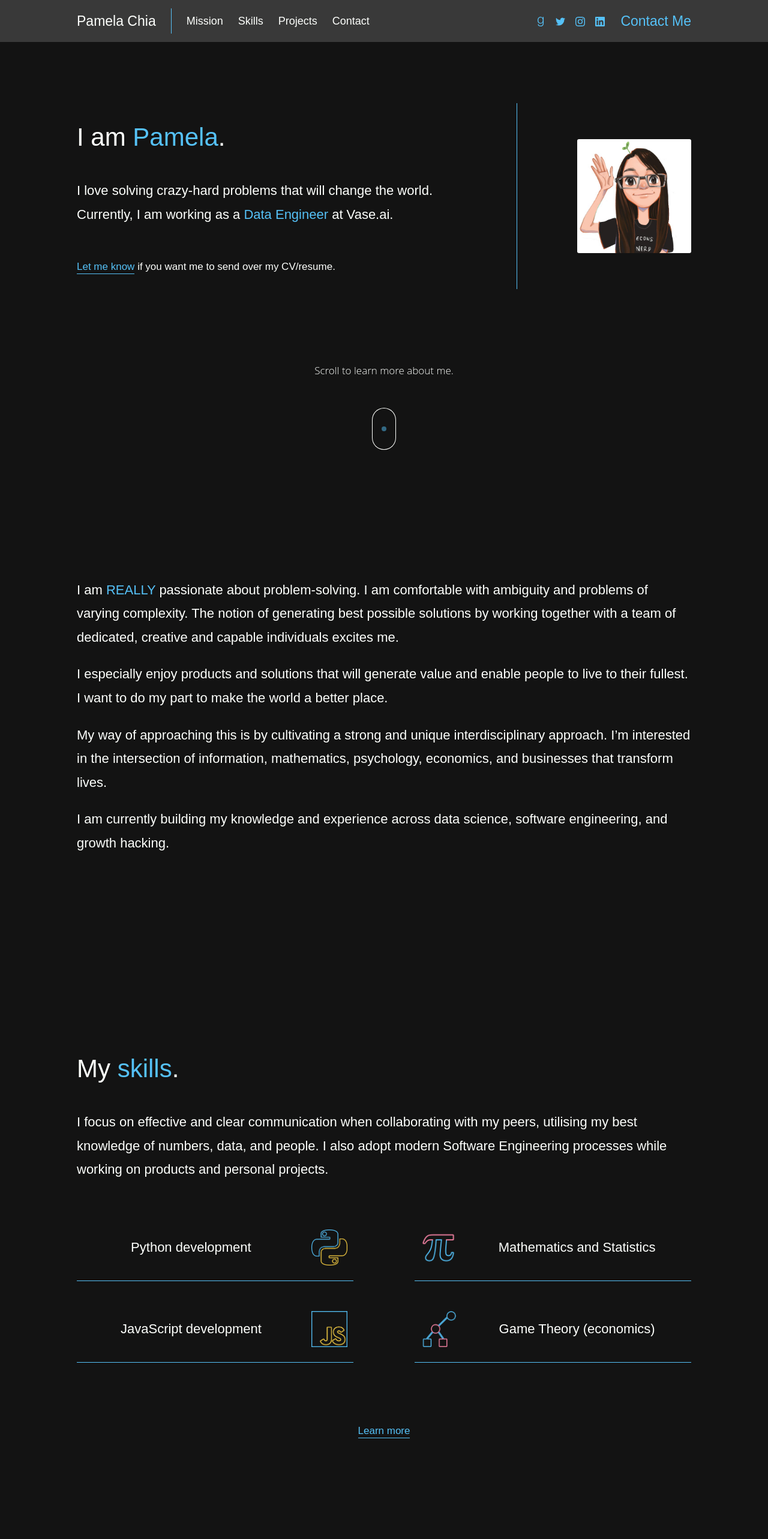
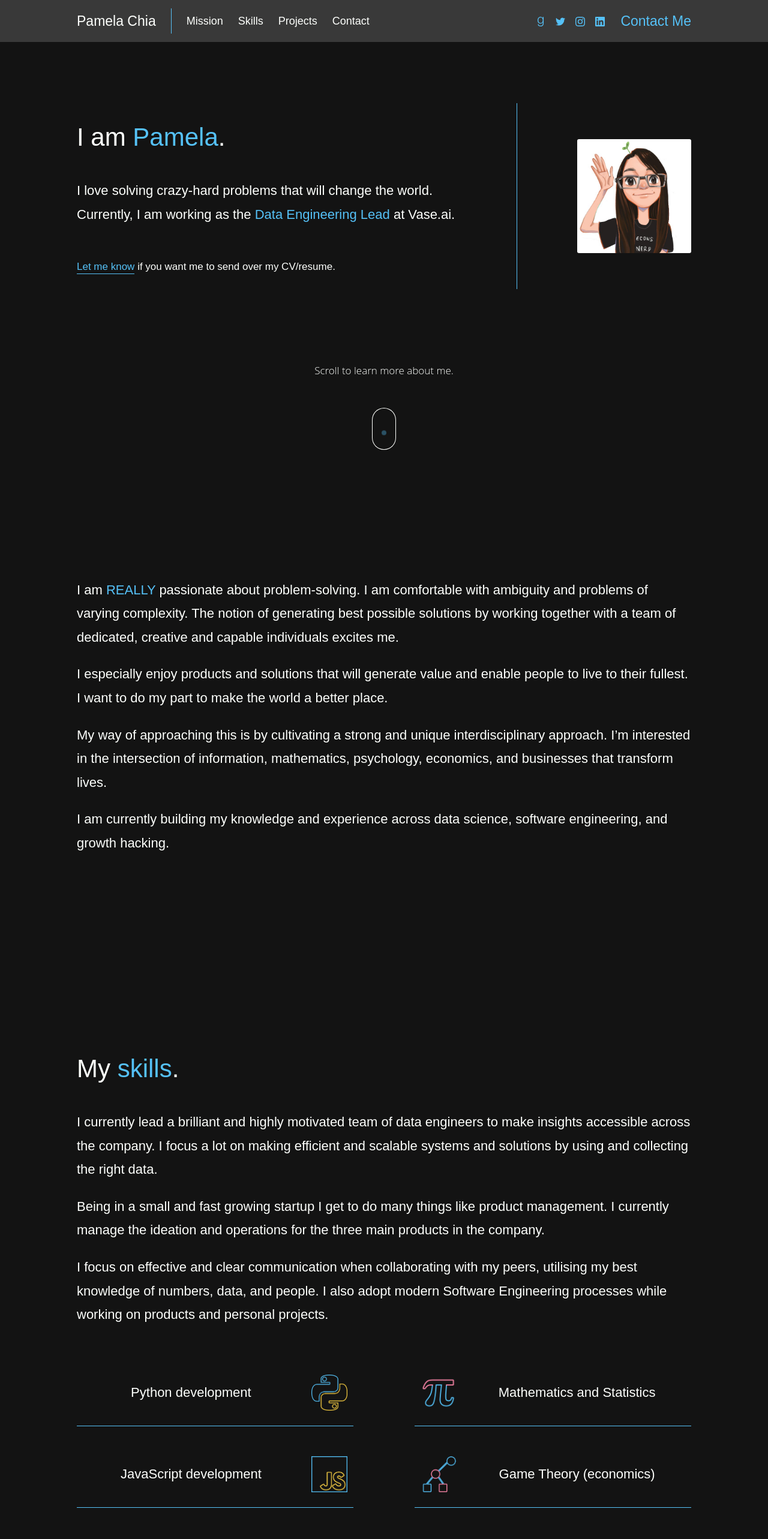
Before and after one commit to pamelachia/portfolio, a React (Create React App) app: page / in a window 1280 px wide. Shown: the top 2566 px of the page at 60% size. Built offline with nearby package versions, Linux system fonts and the light colour scheme; what webfontloader would draw is missing.

Commit message:
Update work related details

```diff
--- a/src/components/Sections/Myself.jsx
+++ b/src/components/Sections/Myself.jsx
@@ -128,8 +128,8 @@ class Myself extends Component {
                             I love solving crazy-hard problems that will change
                             the world.
                             <br />
-                            Currently, I am working as a{" "}
-                            <Accent>Data Engineer</Accent> at Vase.ai.
+                            Currently, I am working as the{" "}
+                            <Accent>Data Engineering Lead</Accent> at Vase.ai.
                         </Subtitle>
                         <div className={cvStyle}>
                             <Link
--- a/src/components/Sections/Projects.jsx
+++ b/src/components/Sections/Projects.jsx
@@ -142,12 +142,11 @@ class Projects extends Component {
                             title="Meetups and Events"
                             imgSrc={DataCouncilImg}
                             type="company"
-                            typePayload="DataCouncil.ai, JuniorDev.io and more"
+                            typePayload="Women Who Code, DataCouncil.ai, JuniorDev.io and more"
                         >
                             <p>
                                 I enjoy sharing in meetups and events about all
-                                things data and how I started my journey into
-                                the world of tech.
+                                things data.
                             </p>
                         </Project>
                         <Project
@@ -159,7 +158,8 @@ class Projects extends Component {
                             <p>
                                 I teach my friends how to code so they can
                                 improve their productivity in and out of work.
-                                Mainly Python, Javascript, and VBA.
+                                Mainly Python, Javascript, Google Apps Script,
+                                and VBA.
                             </p>
                         </Project>
                         <Project
--- a/src/components/Sections/Skills.jsx
+++ b/src/components/Sections/Skills.jsx
@@ -144,11 +144,26 @@ class Skills extends Component {
                         My <Accent>skills</Accent>.
                     </Title>
                     <Subtitle>
-                        I focus on effective and clear communication when
-                        collaborating with my peers, utilising my best knowledge
-                        of numbers, data, and people. I also adopt modern
-                        Software Engineering processes while working on products
-                        and personal projects.
+                        <p>
+                            I currently lead a brilliant and highly motivated
+                            team of data engineers to make insights accessible
+                            across the company. I focus a lot on making
+                            efficient and scalable systems and solutions by
+                            using and collecting the right data.
+                        </p>
+                        <p>
+                            Being in a small and fast growing startup I get to
+                            do many things like product management. I currently
+                            manage the ideation and operations for the three
+                            main products in the company.
+                        </p>
+                        <p>
+                            I focus on effective and clear communication when
+                            collaborating with my peers, utilising my best
+                            knowledge of numbers, data, and people. I also adopt
+                            modern Software Engineering processes while working
+                            on products and personal projects.
+                        </p>
                     </Subtitle>
                     <div className={gridStyle}>
                         <Skill
```
